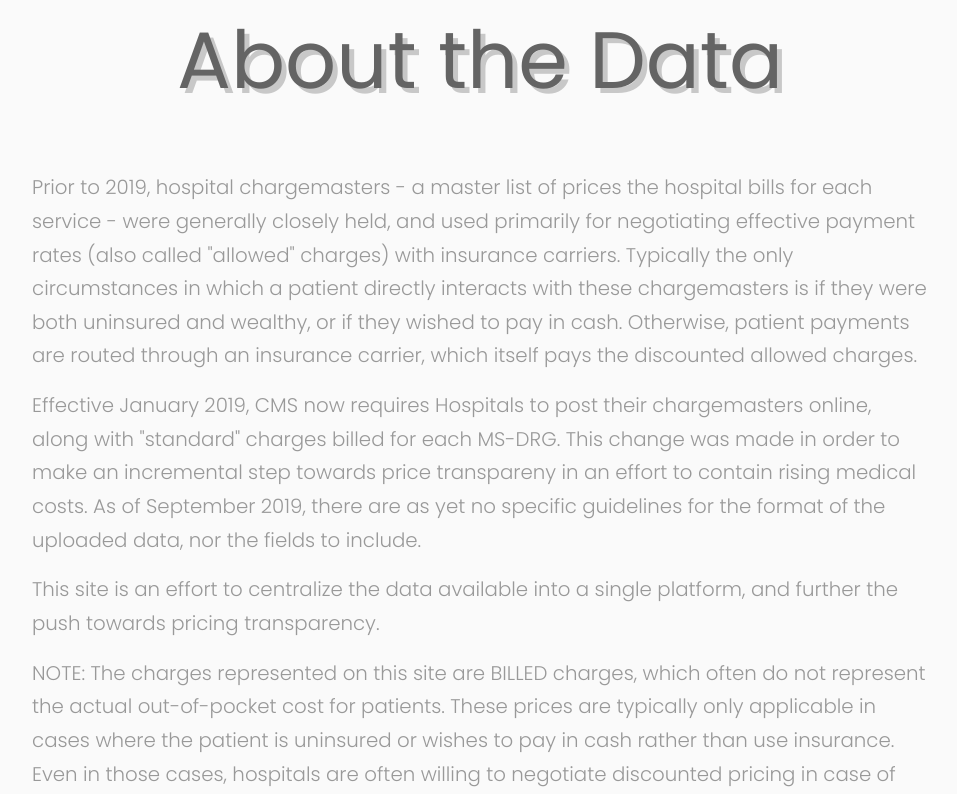
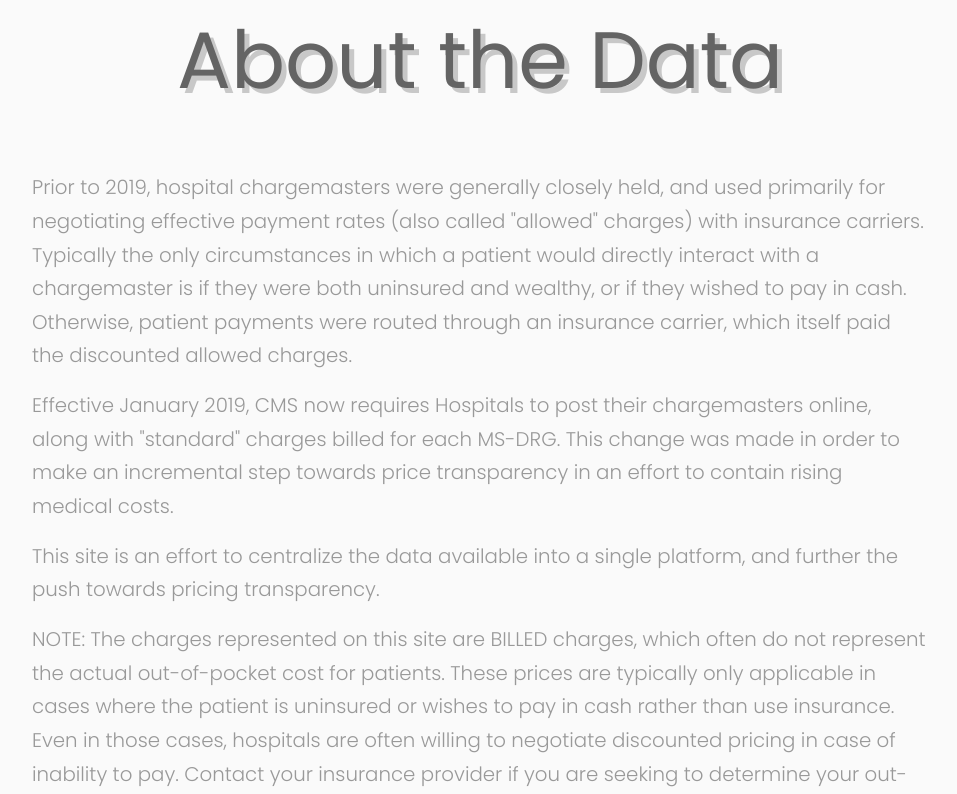
Before and after one commit to jacob-d-erb/hosp-billed-app, a Django app: page /about in a window 1280 px wide. Shown: the part 54-848 px from the top of the page, without its empty margins (160-1117 px from the left). Run offline with Django 3.2, Linux system fonts and the light colour scheme; parts of the project's set-up code (start-up, migrations or seed data) failed here and were passed over; some libraries are stand-ins or nearby versions.

Commit message:
Updated About page

```diff
--- a/apps/hosp_comparison_app/templates/hosp_comparison_app/about.html
+++ b/apps/hosp_comparison_app/templates/hosp_comparison_app/about.html
@@ -38,6 +38,9 @@
                         <a href="{% url 'spec_hosp_link' %}">Single Hospital Summary</a>
                     </li>
                     <li>
+                        <a href="{% url 'spec_drg_link' %}">Single DRG Summary</a>
+                    </li>
+                    <li>
                         <a href="{% url 'about_link' %}">About the Data</a>
                     </li>
                 </ul>
@@ -61,15 +64,14 @@
                 </nav>
                 <div class="page_title">About the Data</div>
                 <div class="page_about">
-                    <p>Prior to 2019, hospital chargemasters - a master list of prices the hospital bills for each service - were generally
+                    <p>Prior to 2019, hospital chargemasters were generally
                     closely held, and used primarily for negotiating effective payment rates (also called "allowed" charges) with insurance
-                    carriers. Typically the only circumstances in which a patient directly interacts with these chargemasters is if they
-                    were both uninsured and wealthy, or if they wished to pay in cash. Otherwise, patient payments are routed through an
-                    insurance carrier, which itself pays the discounted allowed charges.</p>
+                    carriers. Typically the only circumstances in which a patient would directly interact with a chargemaster is if they
+                    were both uninsured and wealthy, or if they wished to pay in cash. Otherwise, patient payments were routed through an
+                    insurance carrier, which itself paid the discounted allowed charges.</p>
                     <p>Effective January 2019, CMS now requires Hospitals to post their chargemasters online, along with "standard" charges billed
-                    for each MS-DRG. This change was made in order to make an incremental step towards price transpareny in an effort to contain
-                    rising medical costs. As of September 2019, there are as yet no specific guidelines for the format of the uploaded data,
-                    nor the fields to include.</p>
+                    for each MS-DRG. This change was made in order to make an incremental step towards price transparency in an effort to contain
+                    rising medical costs.</p>
                     <p>This site is an effort to centralize the data available into a single platform, and further the push towards pricing transparency. </p>
                     <p>NOTE: The charges represented on this site are BILLED charges, which often do not represent the actual out-of-pocket cost for patients.
                     These prices are typically only applicable in cases where the patient is uninsured or wishes to pay in cash rather than use insurance. Even
```
